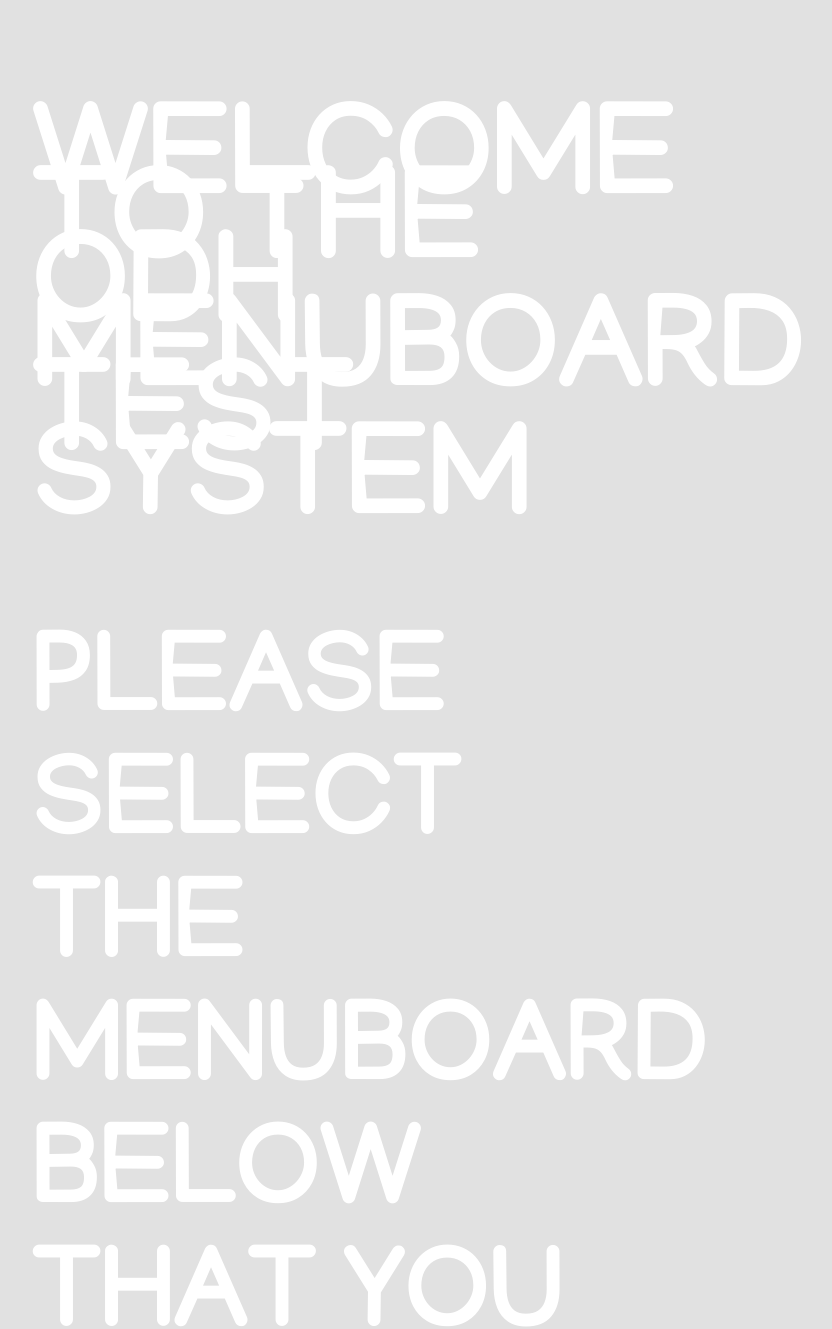
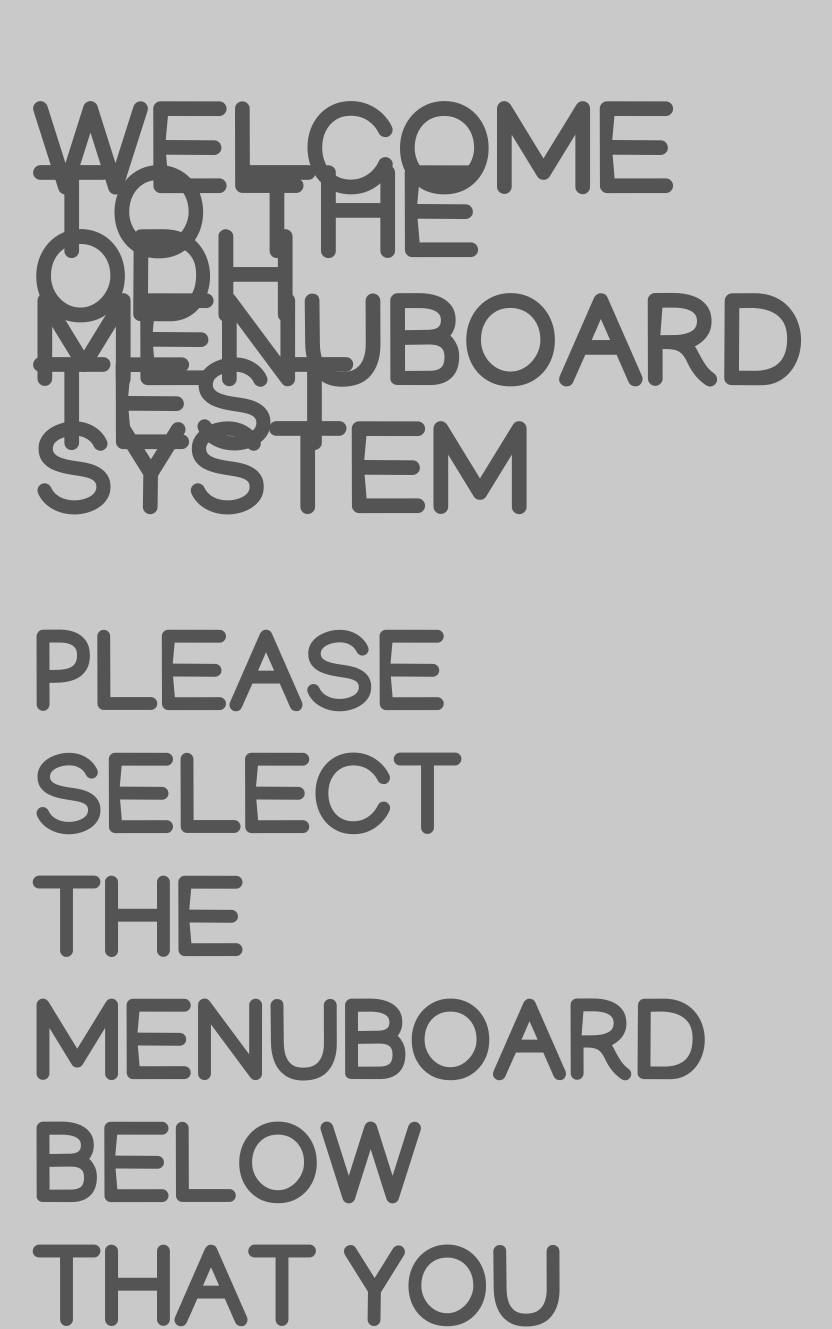
Before and after one commit to corinthdesign/ODH, a plain HTML site: page index.html in a window 1280 px wide. Shown: the top 1329 px of the page, without its empty margins (322-1154 px from the left). Drawn offline with Linux system fonts and the light colour scheme.

Commit message:
Homepage CSS Adjustment

```diff
--- a/home.css
+++ b/home.css
@@ -5,7 +5,7 @@
 html, body {
 	margin: 0;
 	padding: 0;
-	background-color: rgba(225, 225, 225, 1);
+	background-color: #C9C9C9;
 }
 
 body{
@@ -25,7 +25,7 @@ h1 {
 	letter-spacing: auto;
 	text-transform: uppercase;
 	line-height: 0.5em;
-	color: #fff;
+	color: #545454;
 }
 
 h2 {
@@ -35,7 +35,7 @@ h2 {
 	font-weight: black;
 	letter-spacing: auto;
 	text-transform: uppercase;
-	color: #fff;
+	color: #545454;
 }
 
 p {
@@ -46,7 +46,7 @@ p {
 	letter-spacing: auto;
 	text-transform: uppercase;
 	line-height: 0.5em;
-	color: #fff;
+	color: #545454;
 }
 
 .menu {
@@ -66,4 +66,5 @@ p {
 
 .pages a {
 	text-decoration: none;
+	color: #262626;
 }
```
